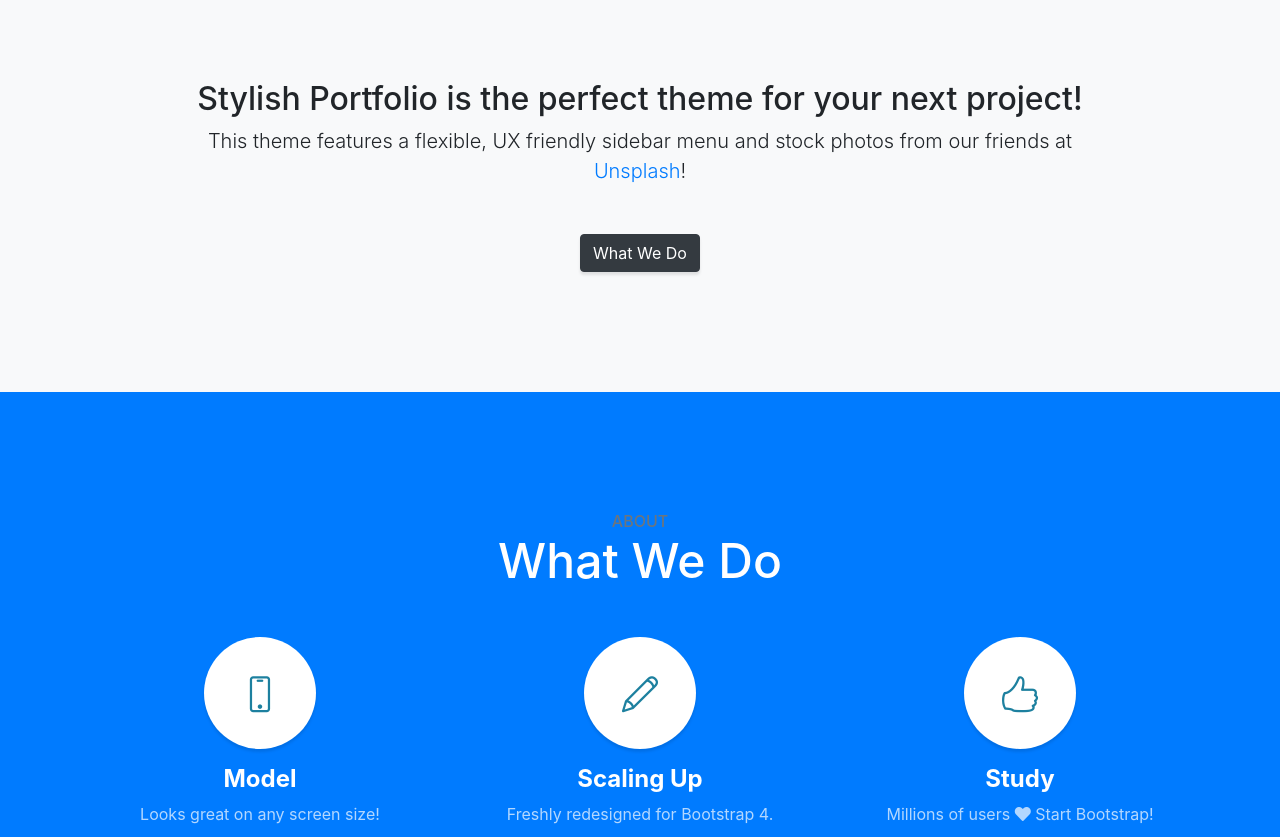
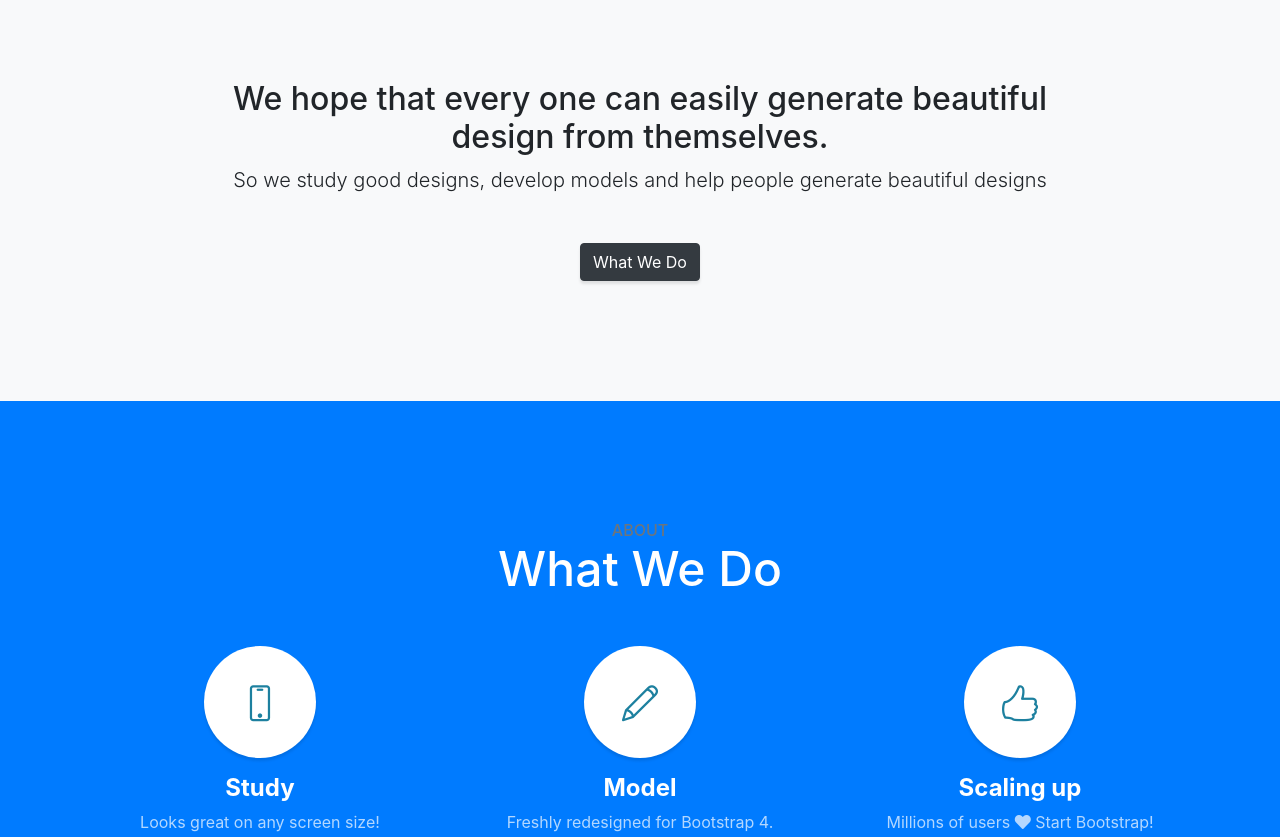
Before and after one commit to ioksengtan/Artitecture, a website with bundled scripts: page index.html in a window 1280 px wide. Shown: the part 840-1677 px from the top of the page. Built offline with nearby package versions, Linux system fonts and the light colour scheme.

Commit message:
Update index.html

```diff
--- a/index.html
+++ b/index.html
@@ -69,9 +69,8 @@
     <div class="container text-center">
       <div class="row">
         <div class="col-lg-10 mx-auto">
-          <h2>Stylish Portfolio is the perfect theme for your next project!</h2>
-          <p class="lead mb-5">This theme features a flexible, UX friendly sidebar menu and stock photos from our friends at
-            <a href="https://unsplash.com/">Unsplash</a>!</p>
+          <h2>We hope that every one can easily generate beautiful design from themselves. </h2>
+          <p class="lead mb-5">So we study good designs, develop models and help people generate beautiful designs</p>
           <a class="btn btn-dark btn-xl js-scroll-trigger" href="#services">What We Do</a>
         </div>
       </div>
@@ -91,7 +90,7 @@
             <i class="icon-screen-smartphone"></i>
           </span>
           <h4>
-            <strong>Model</strong>
+            <strong>Study</strong>
           </h4>
           <p class="text-faded mb-0">Looks great on any screen size!</p>
         </div>
@@ -100,7 +99,7 @@
             <i class="icon-pencil"></i>
           </span>
           <h4>
-            <strong>Scaling Up</strong>
+            <strong>Model</strong>
           </h4>
           <p class="text-faded mb-0">Freshly redesigned for Bootstrap 4.</p>
         </div>
@@ -109,7 +108,7 @@
             <i class="icon-like"></i>
           </span>
           <h4>
-            <strong>Study</strong>
+            <strong>Scaling up</strong>
           </h4>
           <p class="text-faded mb-0">Millions of users
             <i class="fas fa-heart"></i>
```
